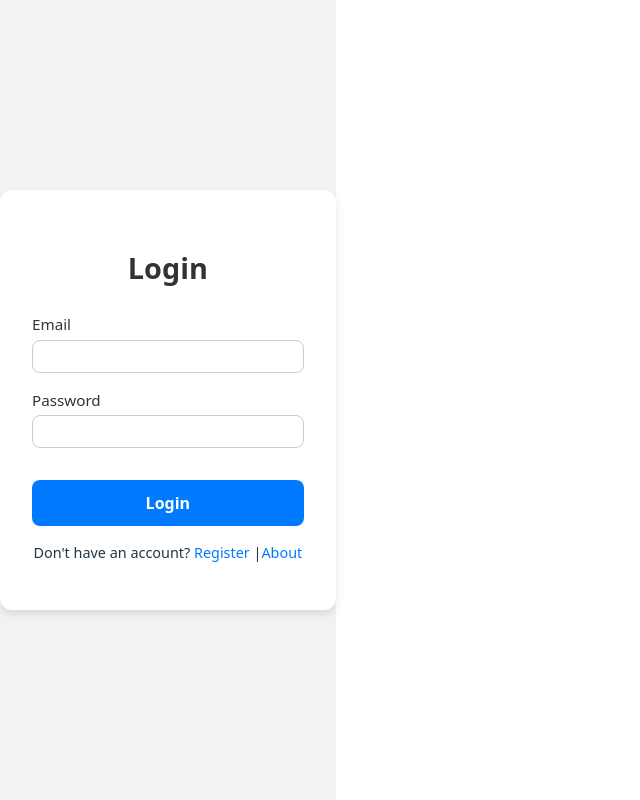
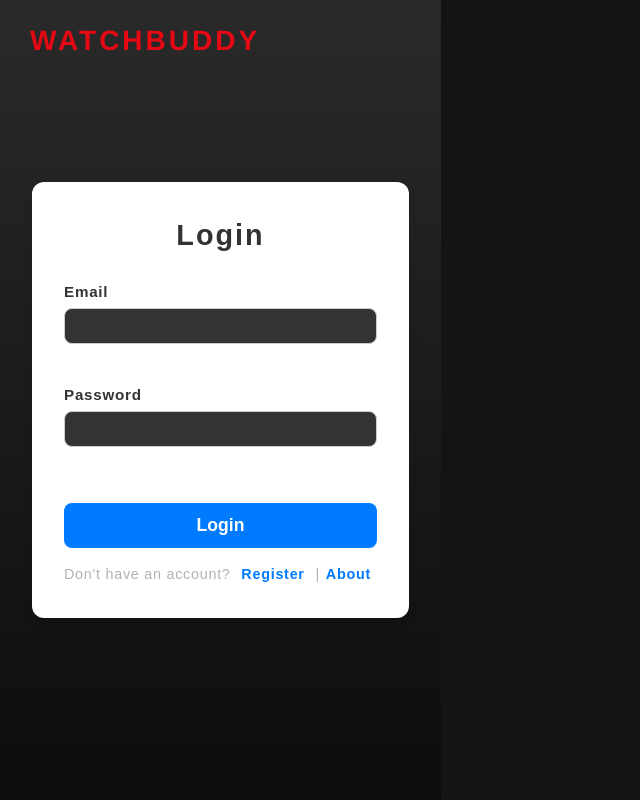
Before and after one commit to Pelmaa/athang-chung-project, a React (Vite) app in the folder frontend/: page /login in a window 1280 px wide. Shown: the whole page, without its empty margins (0-640 px from the left). Built offline with nearby package versions, Linux system fonts and the light colour scheme.

Commit message:
Added style in ;login page

```diff
--- /dev/null
+++ b/frontend/src/pages/auth/Login.css
@@ -0,0 +1,133 @@
+/* Reset */
+* {
+  box-sizing: border-box;
+  margin: 0;
+  padding: 0;
+}
+
+body,
+html,
+#root {
+  height: 100%;
+  font-family: "Netflix Sans", Arial, Helvetica, sans-serif;
+  background: #141414;
+  color: #fff;
+}
+
+.login-container {
+  min-height: 100vh;
+  display: flex;
+  justify-content: center;
+  align-items: center;
+  padding: 2rem;
+  background: linear-gradient(
+    180deg,
+    rgba(20, 20, 20, 0.9) 0%,
+    rgba(0, 0, 0, 0.95) 100%
+  );
+}
+
+.login-form {
+  background: rgba(20, 20, 20, 0.85);
+  padding: 3rem 3.5rem;
+  border-radius: 6px;
+  box-shadow: 0 4px 20px rgba(0, 0, 0, 0.7);
+  width: 100%;
+  max-width: 400px;
+  display: flex;
+  flex-direction: column;
+}
+
+.login-title {
+  font-weight: 700;
+  font-size: 2.5rem;
+  margin-bottom: 2rem;
+  letter-spacing: 2px;
+  color: #e50914;
+  text-align: center;
+}
+
+label {
+  font-size: 1rem;
+  margin-bottom: 0.5rem;
+  color: #e5e5e5;
+  display: block;
+  font-weight: 600;
+  letter-spacing: 0.05em;
+}
+
+input[type="text"],
+input[type="password"] {
+  width: 100%;
+  padding: 14px 16px;
+  margin-bottom: 1.5rem;
+  border: none;
+  border-radius: 4px;
+  background: #333;
+  color: #fff;
+  font-size: 1rem;
+  outline: none;
+  transition: background 0.3s ease;
+}
+
+input[type="text"]:focus,
+input[type="password"]:focus {
+  background: #454545;
+}
+
+.login-error {
+  color: #e87c03; /* Orange-ish error */
+  font-size: 0.9rem;
+  margin-bottom: 1rem;
+  text-align: center;
+  font-weight: 600;
+}
+
+button[type="submit"] {
+  background: #e50914;
+  border: none;
+  border-radius: 4px;
+  padding: 16px 0;
+  color: white;
+  font-weight: 700;
+  font-size: 1.1rem;
+  cursor: pointer;
+  margin-top: 0.5rem;
+  transition: background-color 0.3s ease;
+}
+
+button[type="submit"]:hover {
+  background: #f6121d;
+}
+
+.login-link {
+  margin-top: 1.8rem;
+  font-size: 0.9rem;
+  text-align: center;
+  color: #b3b3b3;
+  letter-spacing: 0.05em;
+}
+
+.login-link a {
+  color: #fff;
+  text-decoration: none;
+  margin: 0 6px;
+  font-weight: 600;
+}
+
+.login-link a:hover {
+  text-decoration: underline;
+}
+.logo-text {
+  position: absolute;
+  top: 20px;
+  left: 30px;
+  font-size: 28px;
+  font-weight: 700;
+  color: #e50914;
+  font-family: "Helvetica Neue", Helvetica, Arial, sans-serif;
+  cursor: default;
+  user-select: none;
+  letter-spacing: 3px;
+  text-transform: uppercase;
+}
--- a/frontend/src/pages/auth/Login.jsx
+++ b/frontend/src/pages/auth/Login.jsx
@@ -3,6 +3,7 @@ import { Link, useNavigate } from "react-router-dom";
 import { loginUser } from "../../api/api";
 import { useAuth } from "../../context/AuthContext";
 import Navbar from "../../components/Navbar";
+import "./Login.css";
 
 const initialData = {
   email: "",
@@ -39,6 +40,8 @@ const Login = () => {
   return (
     <div>
       <div className="login-container">
+        <div className="logo-text">WATCHBUDDY</div>
+
         <form onSubmit={handleSubmit} className="login-form">
           <h2 className="login-title">Login</h2>
 
```
